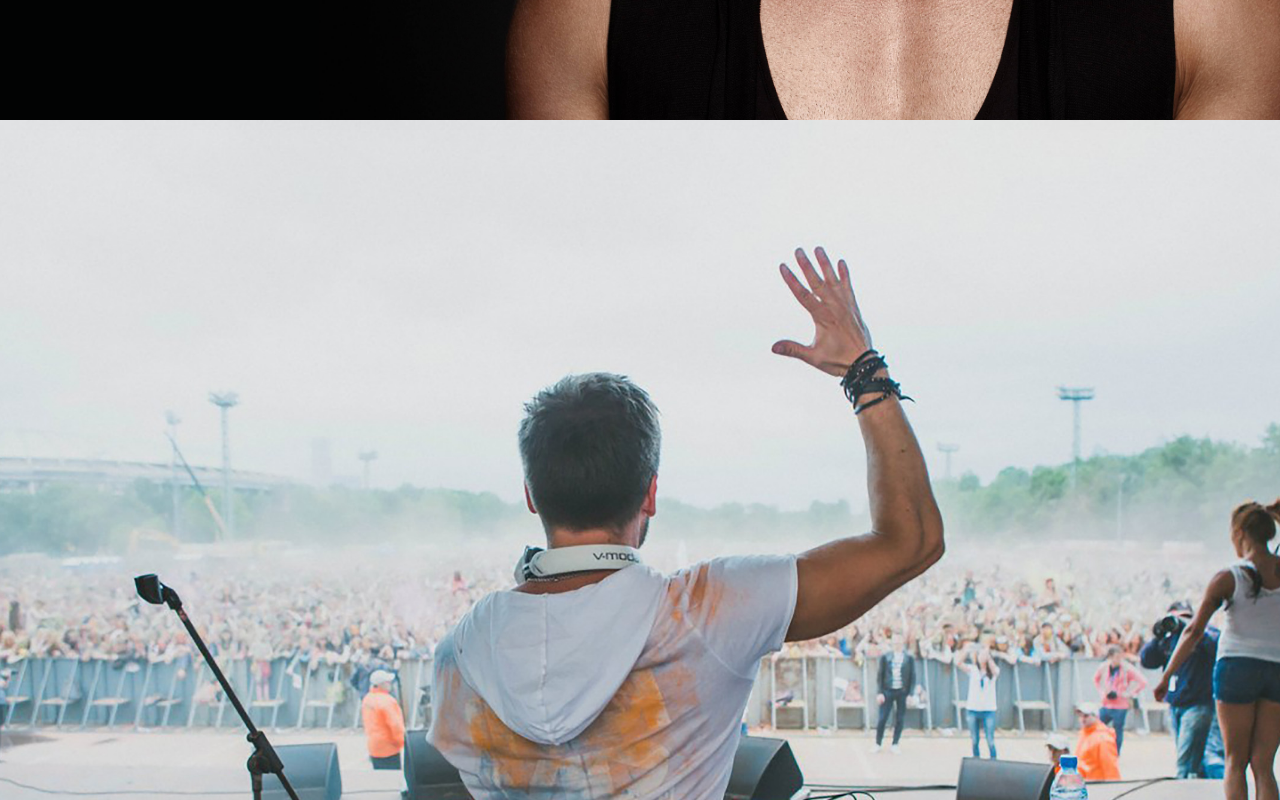
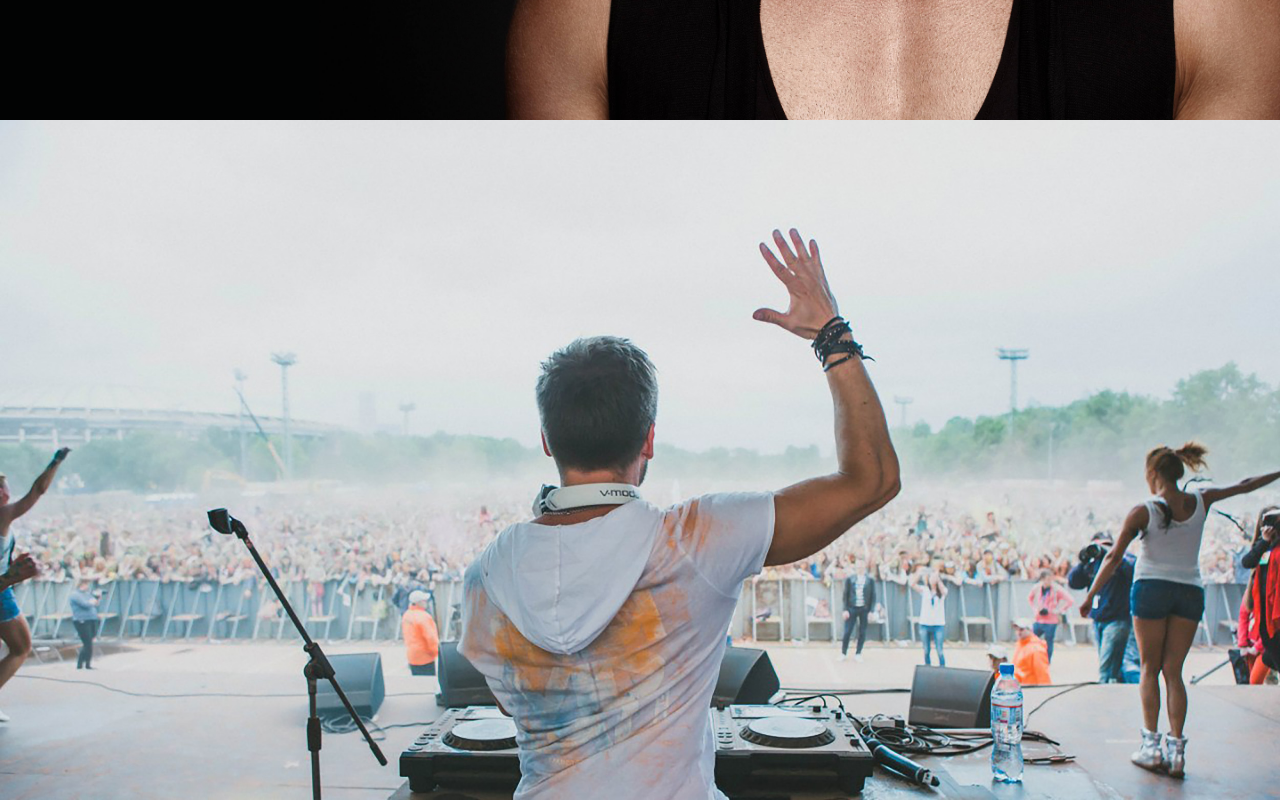
Before and after one commit to sashadith/website, a Next.js app: page / in a window 1280 px wide. Shown: the part 680-1480 px from the top of the page. Built offline with nearby package versions, Linux system fonts and the light colour scheme.

Commit message:
start parallax

```diff
--- a/package.json
+++ b/package.json
@@ -20,6 +20,7 @@
     "react": "18.2.0",
     "react-dom": "18.2.0",
     "react-intersection-observer": "^9.5.2",
+    "react-scroll-parallax": "^3.4.2",
     "sass": "^1.66.1",
     "typescript": "5.2.2"
   }
--- a/src/app/page.tsx
+++ b/src/app/page.tsx
@@ -1,12 +1,11 @@
 import { Hero } from '../components/Hero/Hero';
-import { ParallaxImage } from '../components/ParallaxImage/ParallaxImage';
 import { About } from '../components/About/About';
 
 export default function Home() {
+
   return (
     <main>
       <Hero />
-      <ParallaxImage />
       <About />
     </main>
   )
--- a/src/components/About/About.jsx
+++ b/src/components/About/About.jsx
@@ -1,9 +1,19 @@
+'use client'
 import React from 'react'
 
 import style from './About.module.scss'
 
+import HolyFest from '../../assets/images/HolyFest.jpg';
+import Image from 'next/image';
+
 export const About = () => {
   return (
-    <section className={style.about}>About</section>
+    <section className={style.about}>
+      <Image
+        src={HolyFest} alt="HolyFest"
+        className={style.parallaxImage}
+      />
+      <div className={style.aboutBlock}></div>
+    </section>
   )
 }
--- a/src/components/About/About.module.scss
+++ b/src/components/About/About.module.scss
@@ -1,3 +1,12 @@
-.about {
+.aboutBlock {
   height: 1000px;
 }
+
+.parallaxImage {
+  width: 100%;
+  height: 100%;
+  background-size: cover;
+  background-repeat: no-repeat;
+  background-position: center;
+  background-attachment: fixed;
+}
--- a/src/components/Hero/Hero.jsx
+++ b/src/components/Hero/Hero.jsx
@@ -10,20 +10,9 @@ import HeroImage from '../../assets/images/hero.jpg';
 import LogoImage from '../../assets/images/SashaDithLogo.png';
 
 export const Hero = () => {
-  const logoRef = useRef(null);
-
-  useEffect(() => {
-    const logoTimeline = gsap.timeline({ repeat: 0 });
-
-    // Первый короткий скретч
-    logoTimeline.to(logoRef.current, { rotation: -360, duration: 0.8, ease: 'slow(0.7, 0.7, false)' });
-
-    // Долгая анимация на 360 градусов (эффект пластинки)
-    logoTimeline.to(logoRef.current, { rotation: '+=330', duration: 2, ease: 'none' }, '-=0.2');
-
-  }, []);
 
   return (
+    <>
       <section className={style.hero}>
         <motion.div
           initial={{ opacity: 0 }}
@@ -46,5 +35,6 @@ export const Hero = () => {
           </div>
         </div>
       </section>
+    </>
   );
 };
--- a/src/components/ParallaxImage/ParallaxImage.jsx
+++ b/src/components/ParallaxImage/ParallaxImage.jsx
@@ -1,19 +1,41 @@
-import React from 'react'
-import Image from 'next/image'
+import React, { useState, useEffect, useRef } from 'react';
+import Image from 'next/image';
 
-import HolyFest from '../../assets/images/HolyFest.jpg'
+import HolyFest from '../../assets/images/HolyFest.jpg';
 
-import style from './ParallaxImage.module.scss'
+import style from './ParallaxImage.module.scss';
 
 export const ParallaxImage = () => {
+  const [isActive, setIsActive] = useState(false);
+  const parallaxRef = useRef(null);
+
+  const handleScroll = () => {
+    if (
+      parallaxRef.current &&
+      window.scrollY + window.innerHeight >= parallaxRef.current.offsetTop
+    ) {
+      setIsActive(true);
+    }
+  };
+
+  useEffect(() => {
+    window.addEventListener('scroll', handleScroll);
+    return () => {
+      window.removeEventListener('scroll', handleScroll);
+    };
+  }, []);
+
+  const parallaxAmount = 0.5; // Adjust this value to control the parallax effect
+
   return (
     <section className={style.parallax}>
-      <Image
-        src={HolyFest}
-        alt="HolyFest"
-        fill
-        className={style.parallaxImage}
-      />
+      <div
+        ref={parallaxRef}
+        className={`${style.parallaxImage} ${isActive ? style.active : ''}`}
+        style={{ transform: `translateY(${isActive ? -window.scrollY * parallaxAmount : 0}px)` }}
+      >
+        <Image src={HolyFest} alt="HolyFest" fill />
+      </div>
     </section>
-  )
-}
+  );
+};
--- a/src/components/ParallaxImage/ParallaxImage.module.scss
+++ b/src/components/ParallaxImage/ParallaxImage.module.scss
@@ -1,7 +1,7 @@
 .parallax {
   height: 120vh;
   overflow-x: hidden;
-  overflow-y: hidden;
+  overflow-y: auto;
   perspective: 1px;
   perspective-origin: 0 0;
   position: relative;
@@ -13,4 +13,11 @@
 .parallaxImage {
   height: 120vh;
   object-fit: cover;
+  width: 100%;
+  transform-origin: center;
+  transition: transform 0.4s ease-out;
 }
+
+.active {
+  transform: translateY(50%);
+}
--- /dev/null
+++ b/src/utils/ParallaxProvider.jsx
@@ -0,0 +1,3 @@
+import { ParallaxProvider } from 'react-scroll-parallax';
+
+export default ParallaxProvider;
```
Also changed, not shown: 1 other file (tests, documents, lock files or other folders). Lines whose indentation alone changed are shown as unchanged.
